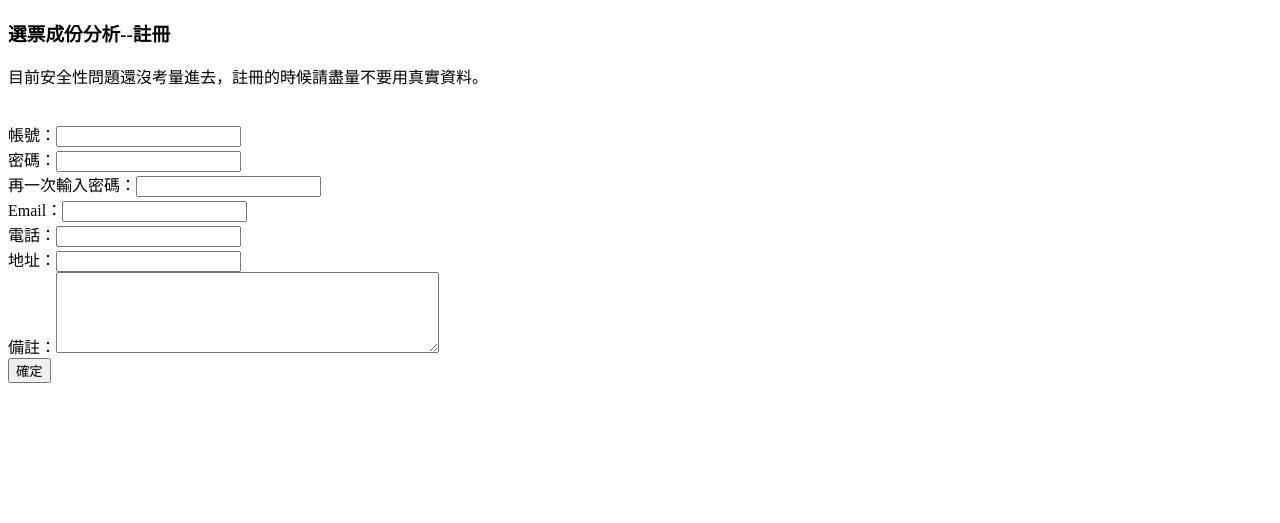
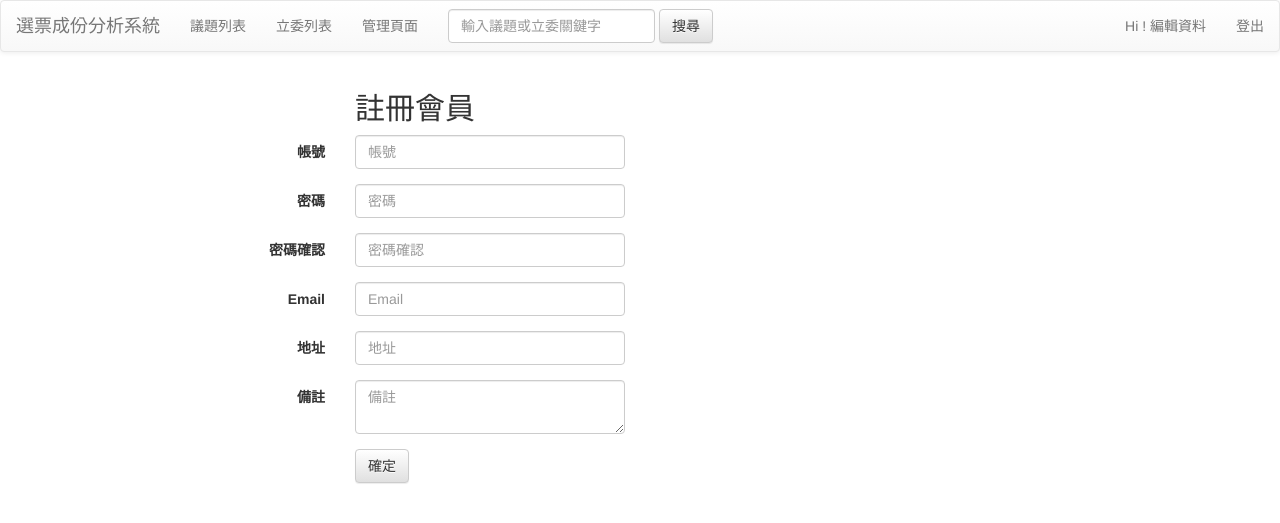
Before and after one commit to g0v-tw-congress-vote-analytics/congress-vote-analytics-beta, a CodeIgniter app: page /portal/register in a window 1280 px wide. Shown: the top 523 px of the page. Run offline with CodeIgniter, Linux system fonts and the light colour scheme.

Commit message:
第七次黑客松進度
註冊好像還有BUG，但為了在不同電腦寫只好先上傳囉

```diff
--- a/application/controllers/portal.php
+++ b/application/controllers/portal.php
@@ -50,7 +50,10 @@ class Portal extends CI_Controller {
     public function register()
     {
         $data['action'] = base_url('portal/register_validate');
-        $this->load->view('portal/register', $data);
+
+        $this->load->view('tmpt_header', $data);
+		$this->load->view('portal/register', $data);
+		$this->load->view('tmpt_footer');
     }
 
     public function register_validate()
--- a/application/views/portal/login.php
+++ b/application/views/portal/login.php
@@ -54,6 +54,8 @@
                 <?php //echo $msg; ?>
             </div>
             <button class="btn btn-large btn-primary btn-block" type="submit">登入</button>
+			<button class="btn btn-large btn-primary btn-block" type="button"
+			onclick="javascript:location.href='portal/register'">註冊</button>
         </form>
 
     </div>
--- a/application/views/portal/register.php
+++ b/application/views/portal/register.php
@@ -1,23 +1,46 @@
-<!doctype html>
-<html lang="en">
-<head>
-  <meta charset="UTF-8">
-  <title>選票成份分析--工作版本</title>
-</head>
-<body>
-
-  <h3>選票成份分析--註冊</h3>
-  <p>目前安全性問題還沒考量進去，註冊的時候請盡量不要用真實資料。</p>
-  <form name="form" method="post" action="<?php echo $action;?>">
-    <br/>帳號：<input type="text" name="id" />
-    <br/>密碼：<input type="password" name="pw" />
-    <br/>再一次輸入密碼：<input type="password" name="pw2" />
-    <br/>Email：<input type="text" name="email" />
-    <br/>電話：<input type="text" name="telephone" />
-    <br/>地址：<input type="text" name="address" />
-    <br/>備註：<textarea name="other" cols="45" rows="5"></textarea>
-    <br/><input type="submit" name="button" value="確定" />
+<h2 class="col-md-offset-3">註冊會員</h2>
+<div class="row">
+  <form class="form-horizontal" role="form">
+    <div class="form-group">
+      <label for="input_" class="col-md-offset-1 col-md-2 control-label">帳號</label>
+      <div class="col-md-3">
+        <input type="text" class="form-control" name="id" id="input_id" placeholder="帳號">
+      </div>
+    </div>
+    <div class="form-group">
+      <label for="input_" class="col-md-offset-1 col-md-2 control-label">密碼</label>
+      <div class="col-md-3">
+        <input type="password" class="form-control" name="pw" id="input_" placeholder="密碼">
+      </div>
+    </div>
+    <div class="form-group">
+      <label for="input_" class="col-md-offset-1 col-md-2 control-label">密碼確認</label>
+      <div class="col-md-3">
+        <input type="password" class="form-control" name="pw2" id="input_"  placeholder="密碼確認">
+      </div>
+    </div>
+    <div class="form-group">
+      <label for="input_" class="col-md-offset-1 col-md-2 control-label">Email</label>
+      <div class="col-md-3">
+        <input type="email" class="form-control" name="email" id="input_"  placeholder="Email">
+      </div>
+    </div>
+    <div class="form-group">
+      <label for="input_" class="col-md-offset-1 col-md-2 control-label">地址</label>
+      <div class="col-md-3">
+        <input type="text" class="form-control" name="address" id="input_" placeholder="地址">
+      </div>
+    </div>
+    <div class="form-group">
+      <label for="input_" class="col-md-offset-1 col-md-2 control-label">備註</label>
+      <div class="col-md-3">
+        <textarea class="form-control" name="other" id="input_" placeholder="備註"></textarea>
+      </div>
+    </div>
+    <div class="form-group">
+      <div class="col-md-offset-3 col-md-3">
+        <button type="submit" class="btn btn-default">確定</button>
+      </div>
+    </div>
   </form>
-
-</body>
-</html>
+</div>
--- a/application/views/tmpt_header.php
+++ b/application/views/tmpt_header.php
@@ -5,7 +5,7 @@
   <title><?php echo (isset($title)) ? "選票成份分析 - $title":'選票成份分析';?></title>
   <link rel="stylesheet" href="<?php echo base_url('/assets/bootstrap/css/bootstrap.min.css')?>">
   <link rel="stylesheet" href="<?php echo base_url('/assets/bootstrap/css/bootstrap-theme.min.css')?>">
-
+  <link rel="shortcut icon" href="<?php echo base_url('/assets/favicon.ico')?>">
 </head>
 
 <body>
```
Also changed, not shown: application/views/portal/register_back.php (added, +23 -0 lines), .htaccess, assets/favicon.ico (added).
